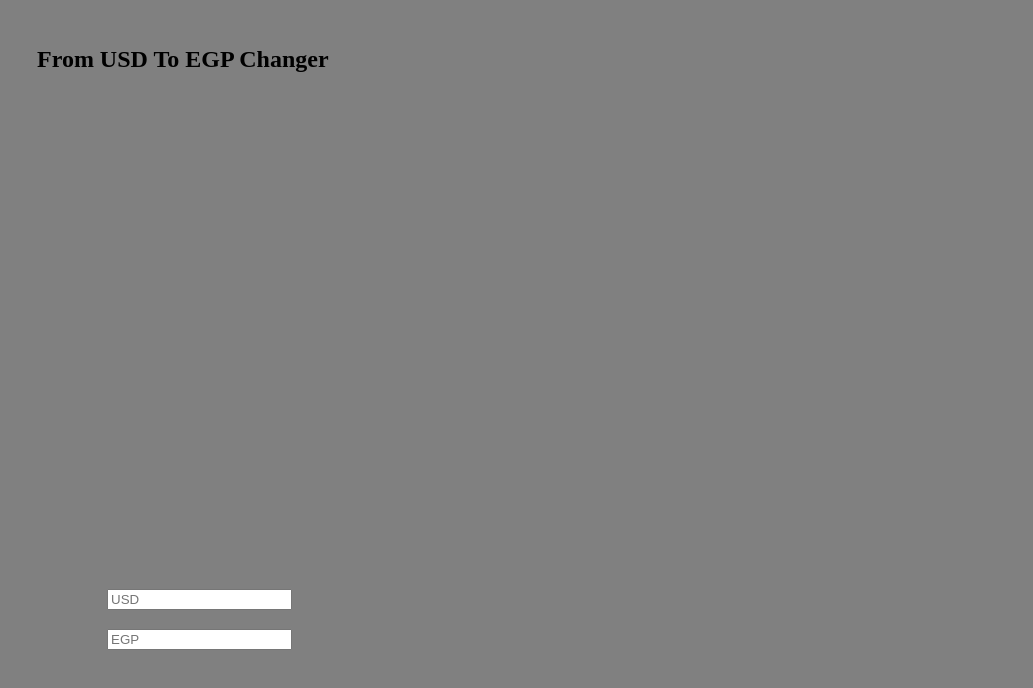
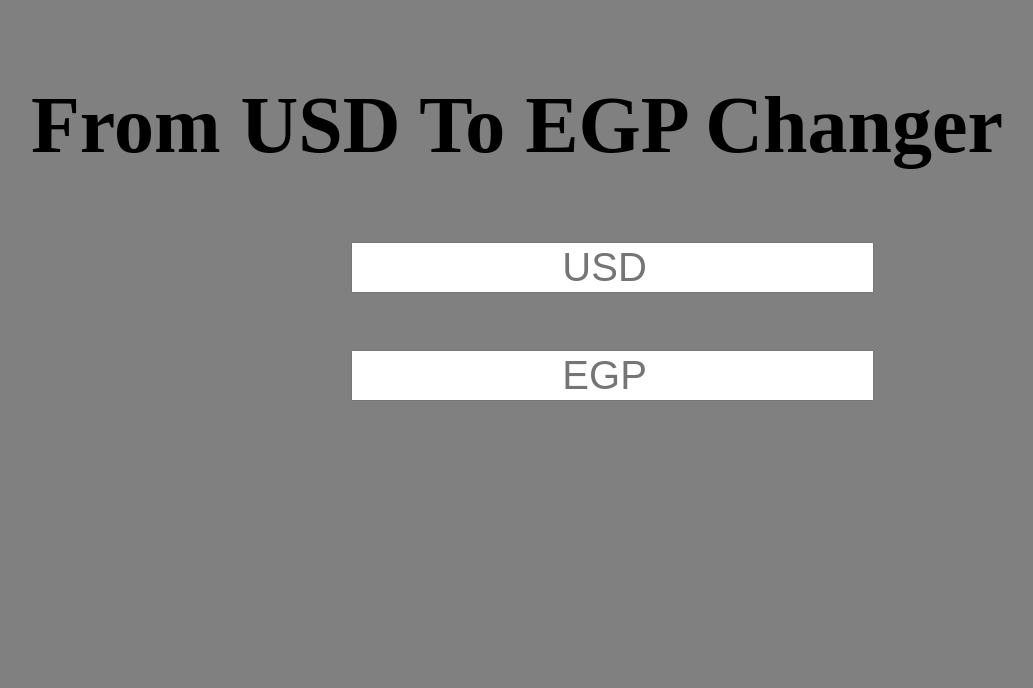
Before and after one commit to MohamedGhareb/usdtoegp, a plain HTML site: page index.html in a window 1280 px wide. Shown: the whole page, without its empty margins (123-1156 px from the left). Drawn offline with Linux system fonts and the light colour scheme.

Commit message:
Add files via upload

```diff
--- a/index.html
+++ b/index.html
@@ -4,11 +4,12 @@
     <meta charset="UTF-8" />
     <meta http-equiv="X-UA-Compatible" content="IE=edge" />
     <meta name="viewport" content="width=device-width, initial-scale=1.0" />
-    <title>Document</title>
+    <title>MR_E7QRERY</title>
+    <link rel="shortcut icon" href="download.png" />
   </head>
   <body>
     <br />
-    <h2 id="title">From USD To EGP Changer</h2>
+    <h1 id="title">From USD To EGP Changer</h1>
     <br />
     <form action="">
       <input type="number" placeholder="USD" id="dollar" />
--- a/master.js
+++ b/master.js
@@ -11,17 +11,19 @@ pound.onkeyup = function () {
 
 // .............................................document.................
 document.body.style.backgroundColor = "gray";
+dollar.style.fontSize = "40px";
+dollar.style.textAlign = "center";
+dollar.style.position = "absolute";
+dollar.style.left = "37%";
 
-dollar.style.position = "absolute";
-dollar.style.left = `230px`;
-
-dollar.style.bottom = `190px`;
 // ------------------------------------------------------------------
 pound.style.position = "absolute";
-pound.style.left = `230px`;
-pound.style.bottom = `150px`;
+pound.style.left = "37%";
+pound.style.top = "350px";
+pound.style.fontSize = "40px";
+pound.style.textAlign = "center";
 
 // ------------------------------------------------------------------
 let title = document.getElementById("title");
-title.style.position = "absolute";
-title.style.left = "160px";
+title.style.fontSize = "80px";
+title.style.textAlign = "center";
```
Also changed, not shown: download.png (added).
